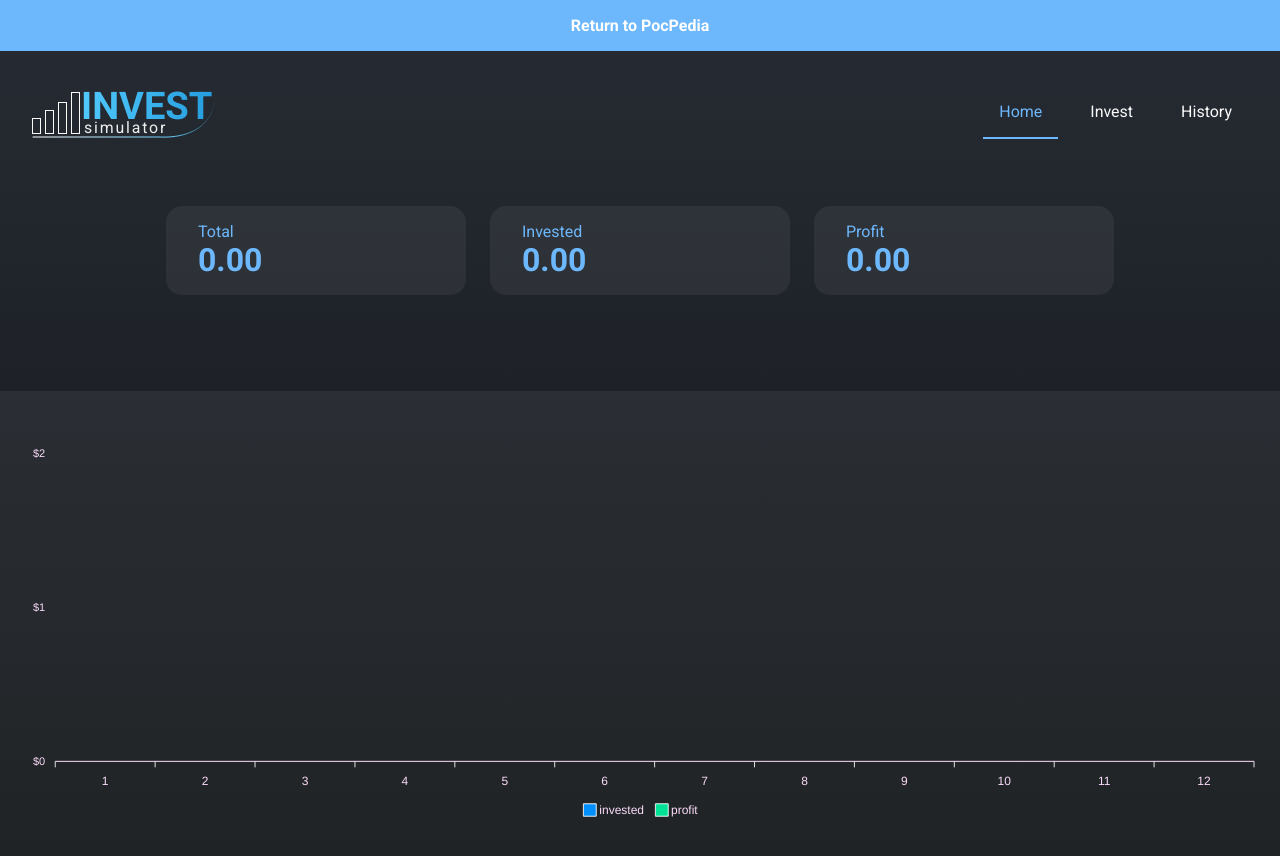
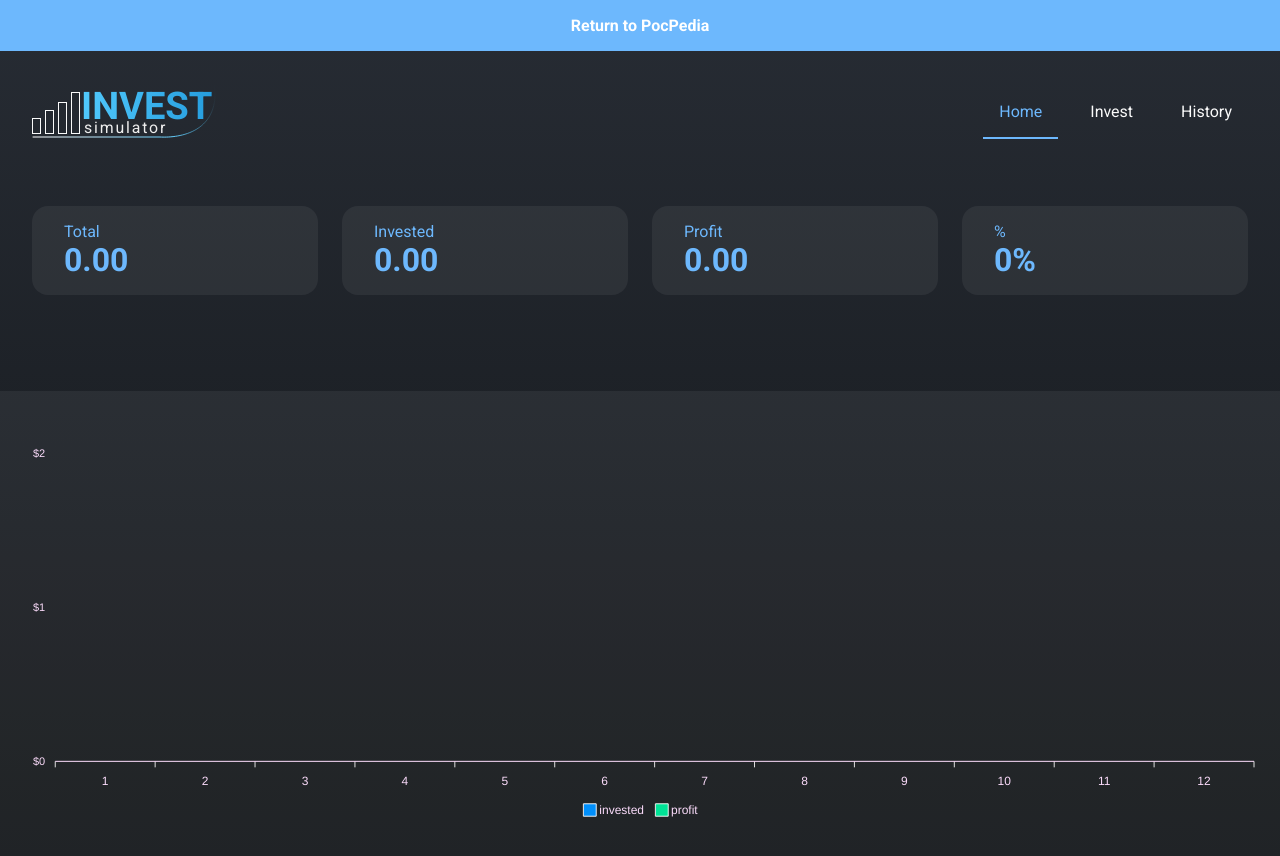
Before and after one commit to massaaki/context-api-with-next-sample, a Next.js app: page / in a window 1280 px wide. Shown: the top 856 px of the page. Built offline with nearby package versions, Linux system fonts and the light colour scheme.

Commit message:
feat: add % profit

```diff
--- a/src/components/Resume/index.tsx
+++ b/src/components/Resume/index.tsx
@@ -5,6 +5,8 @@ import * as S from './styles';
 
 export const Resume = () => {
   const { totalInvested, totalProfit } = useInvest();
+
+
   return (
     <S.Container>
       <S.Content>
@@ -12,6 +14,7 @@ export const Resume = () => {
           <ResumeItem title='Total' value={String((totalInvested + totalProfit).toFixed(2))} />
           <ResumeItem title='Invested' value={String(totalInvested.toFixed(2))} />
           <ResumeItem title='Profit' value={String(totalProfit.toFixed(2))} />
+          <ResumeItem title='%' value={totalInvested > 0 ? String(((totalProfit / totalInvested) * 100).toFixed(2)) + "%" : '0' + "%"} />
         </ul>
       </S.Content>
     </S.Container>
```
